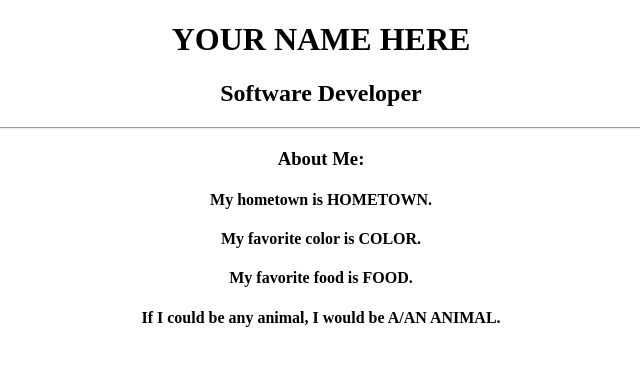
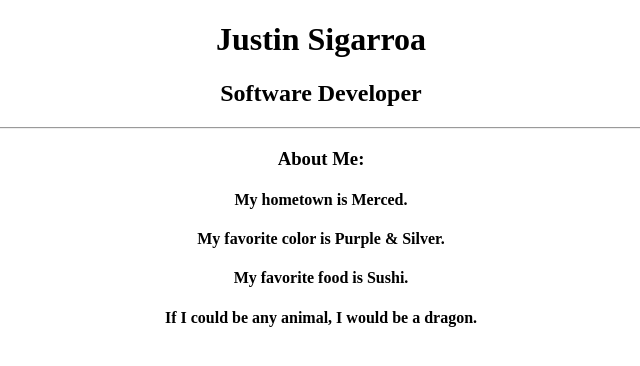
Before and after one commit to SiGGy3/my_profile, a plain HTML site: page index.html in a window 1280 px wide. Shown: the whole page, without its empty margins (319-959 px from the left). Drawn offline with Linux system fonts and the light colour scheme.

Commit message:
edited content of index page

```diff
--- a/index.html
+++ b/index.html
@@ -7,14 +7,14 @@
 		  </head>
 		  <body>
 			<div align="center">
-				<h1>YOUR NAME HERE</h1>
+				<h1>Justin Sigarroa</h1>
 				<h2>Software Developer</h2>
 				<hr>
 				<h3>About Me:</h3>
-					<h4>My hometown is HOMETOWN.</h4>
-					<h4>My favorite color is COLOR.</h4>
-					<h4>My favorite food is FOOD.</h4>
-					<h4>If I could be any animal, I would be A/AN ANIMAL.</h4>
+					<h4>My hometown is Merced.</h4>
+					<h4>My favorite color is Purple & Silver.</h4>
+					<h4>My favorite food is Sushi.</h4>
+					<h4>If I could be any animal, I would be a dragon.</h4>
 			</div>
 		  </body>
 		</html>
```
